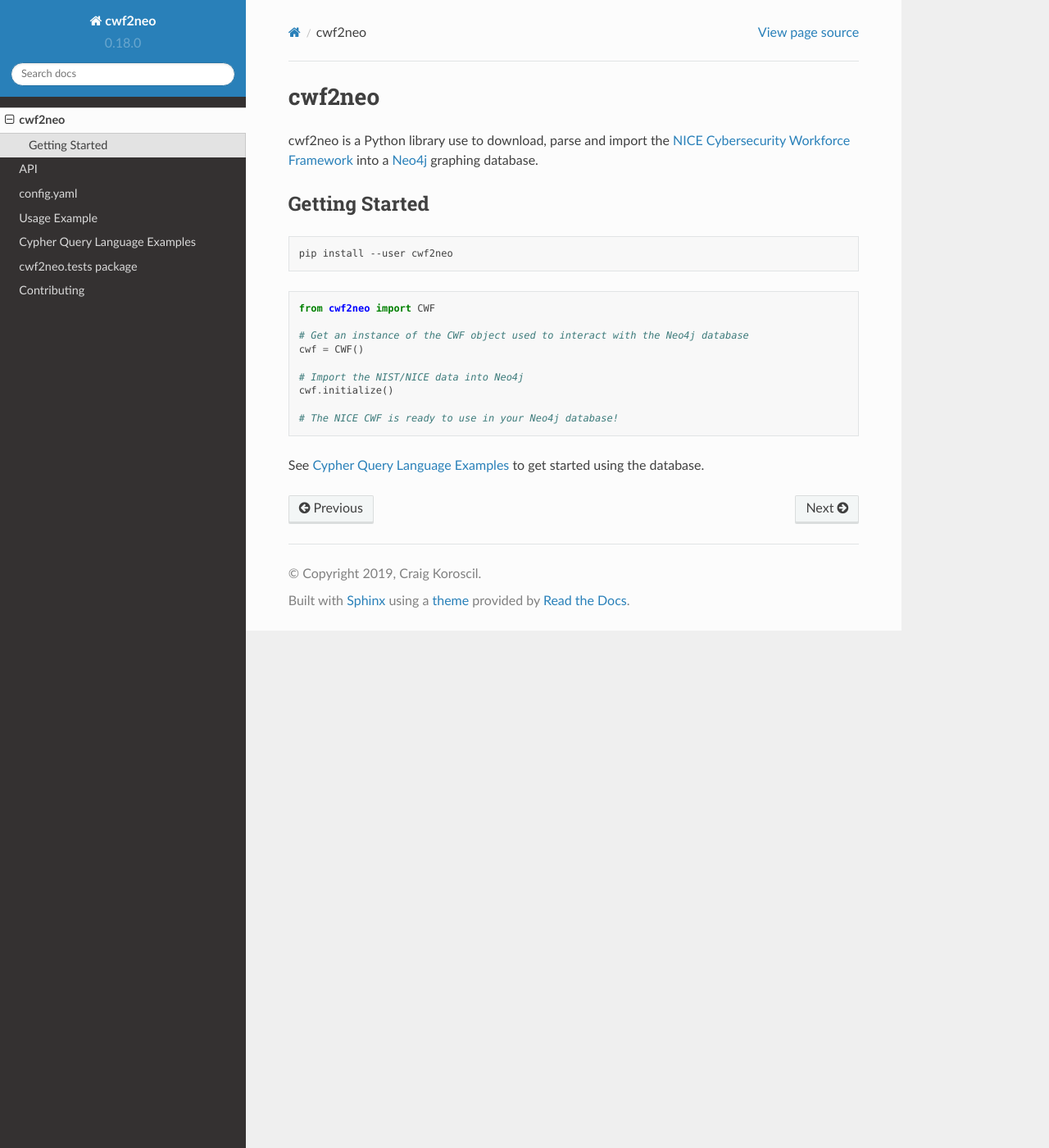
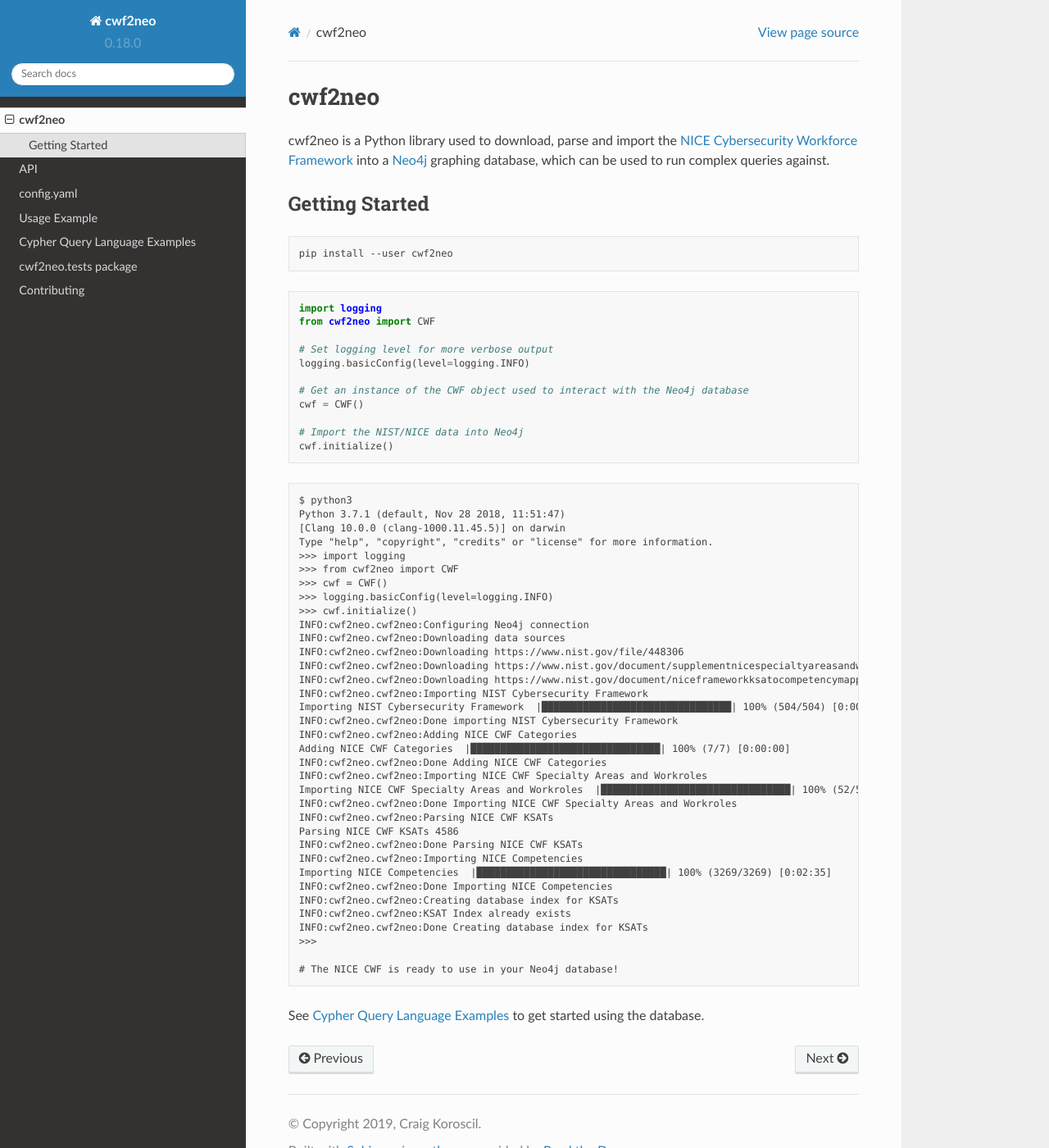
Before and after one commit to sintax1/cwf2neo, a Sphinx documentation site: the page built from docs/index.rst, in a window 1280 px wide and 1400 px high. Shown: the whole window at 82% size. Built offline with Sphinx 7.4.7 and the Read the Docs theme 2.0.0, drawn with Linux system fonts in a browser that asks for light colours; the version number is read from the project's files by our own code.

Commit message:
Added examples and minor text formatting

```diff
--- a/docs/index.rst
+++ b/docs/index.rst
@@ -2,8 +2,9 @@
 cwf2neo
 =======
 
-cwf2neo is a Python library use to download, parse and import
-the `NICE Cybersecurity Workforce Framework`_ into a Neo4j_ graphing database.
+cwf2neo is a Python library used to download, parse and import
+the `NICE Cybersecurity Workforce Framework`_ into a Neo4j_ graphing database,
+which can be used to run complex queries against.
 
 ***************
 Getting Started
@@ -15,7 +16,11 @@
 
 .. code-block:: python
 
+    import logging
     from cwf2neo import CWF
+
+    # Set logging level for more verbose output
+    logging.basicConfig(level=logging.INFO)
 
     # Get an instance of the CWF object used to interact with the Neo4j database
     cwf = CWF()
@@ -23,6 +28,42 @@
     # Import the NIST/NICE data into Neo4j
     cwf.initialize()
 
+.. code-block::
+
+    $ python3
+    Python 3.7.1 (default, Nov 28 2018, 11:51:47)
+    [Clang 10.0.0 (clang-1000.11.45.5)] on darwin
+    Type "help", "copyright", "credits" or "license" for more information.
+    >>> import logging
+    >>> from cwf2neo import CWF
+    >>> cwf = CWF()
+    >>> logging.basicConfig(level=logging.INFO)
+    >>> cwf.initialize()
+    INFO:cwf2neo.cwf2neo:Configuring Neo4j connection
+    INFO:cwf2neo.cwf2neo:Downloading data sources
+    INFO:cwf2neo.cwf2neo:Downloading https://www.nist.gov/file/448306
+    INFO:cwf2neo.cwf2neo:Downloading https://www.nist.gov/document/supplementnicespecialtyareasandworkroleksasandtasksxlsx
+    INFO:cwf2neo.cwf2neo:Downloading https://www.nist.gov/document/niceframeworkksatocompetencymappingxlsx
+    INFO:cwf2neo.cwf2neo:Importing NIST Cybersecurity Framework
+    Importing NIST Cybersecurity Framework  |████████████████████████████████| 100% (504/504) [0:00:12]
+    INFO:cwf2neo.cwf2neo:Done importing NIST Cybersecurity Framework
+    INFO:cwf2neo.cwf2neo:Adding NICE CWF Categories
+    Adding NICE CWF Categories  |████████████████████████████████| 100% (7/7) [0:00:00]
+    INFO:cwf2neo.cwf2neo:Done Adding NICE CWF Categories
+    INFO:cwf2neo.cwf2neo:Importing NICE CWF Specialty Areas and Workroles
+    Importing NICE CWF Specialty Areas and Workroles  |████████████████████████████████| 100% (52/52) [0:00:08]
+    INFO:cwf2neo.cwf2neo:Done Importing NICE CWF Specialty Areas and Workroles
+    INFO:cwf2neo.cwf2neo:Parsing NICE CWF KSATs
+    Parsing NICE CWF KSATs 4586
+    INFO:cwf2neo.cwf2neo:Done Parsing NICE CWF KSATs
+    INFO:cwf2neo.cwf2neo:Importing NICE Competencies
+    Importing NICE Competencies  |████████████████████████████████| 100% (3269/3269) [0:02:35]
+    INFO:cwf2neo.cwf2neo:Done Importing NICE Competencies
+    INFO:cwf2neo.cwf2neo:Creating database index for KSATs
+    INFO:cwf2neo.cwf2neo:KSAT Index already exists
+    INFO:cwf2neo.cwf2neo:Done Creating database index for KSATs
+    >>>
+
     # The NICE CWF is ready to use in your Neo4j database!
 
 See :ref:`Cypher Query Language Examples` to get started using the database.
--- a/setup.py
+++ b/setup.py
@@ -8,7 +8,7 @@
     license='Apache License 2.0',
     description='cwf2neo is a Python library use to download, '
     'parse and import the NICE Cybersecurity Workforce Framework '
-    'into a Neo4j graphing database.',
+    'into a Neo4j graphing database, which can be used to run complex queries against.',
     author_email='ckoroscil@circadence.com',
     install_requires=[
         'confuse',
```
Also changed, not shown: docs/cypher.examples.rst (+58 -4 lines), docs/example.rst (+23 -3 lines), 2 other files.
